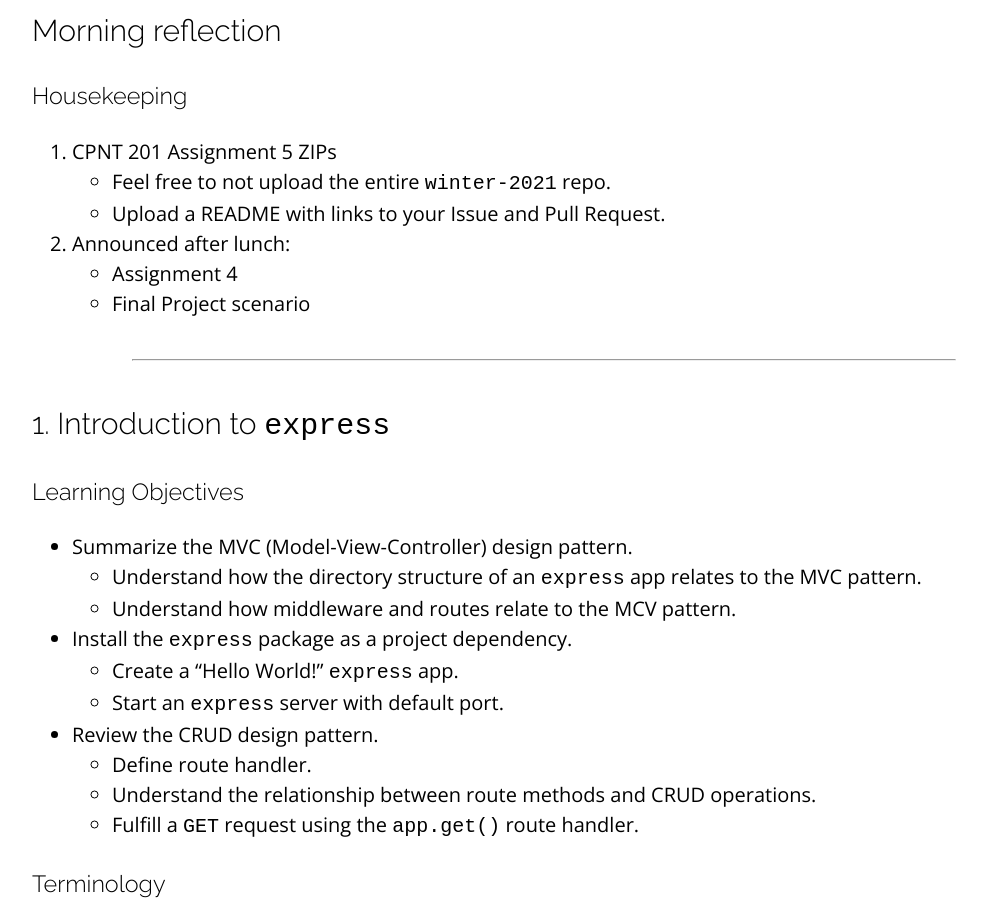
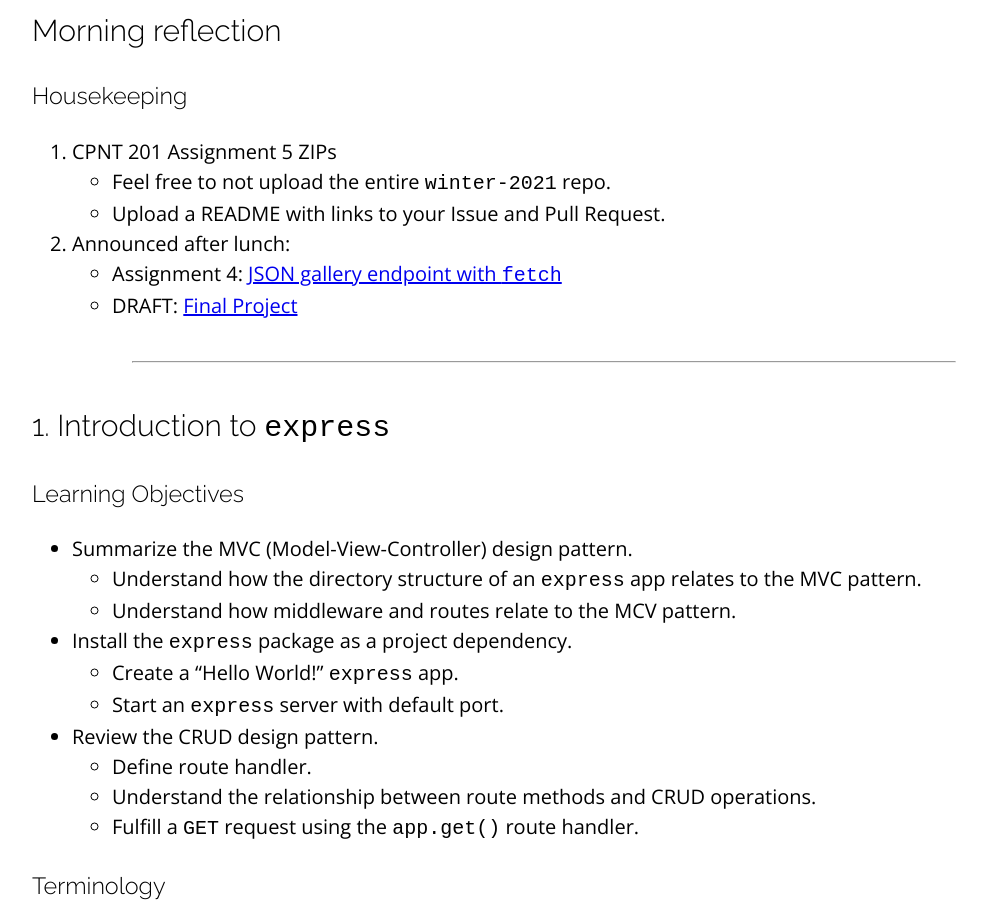
Before and after one commit to sait-wbdv/winter-2021, a Jekyll site: the page built from _posts/2021-03-10-express-fundamentals.md, in a window 1280 px wide and 900 px high, scrolled down 1117 px. Shown: the whole window, without its empty margins (96-1083 px from the left). Built offline with Jekyll 4.4.1, drawn with Linux system fonts in a browser that asks for light colours; nearby versions of some CDN libraries.

Commit message:
added housekeeping

```diff
--- a/_posts/2021-03-10-express-fundamentals.md
+++ b/_posts/2021-03-10-express-fundamentals.md
@@ -28,8 +28,8 @@ categories: cpnt262
     - Feel free to not upload the entire `winter-2021` repo.
     - Upload a README with links to your Issue and Pull Request.
 2. Announced after lunch:
-    - Assignment 4
-    - Final Project scenario
+    - Assignment 4: [JSON gallery endpoint with `fetch`](https://github.com/sait-wbdv/assessments/tree/master/cpnt262/assignment-4)
+    - DRAFT: [Final Project](https://github.com/sait-wbdv/assessments/tree/master/cpnt262/final)
 
 ---
 
```
